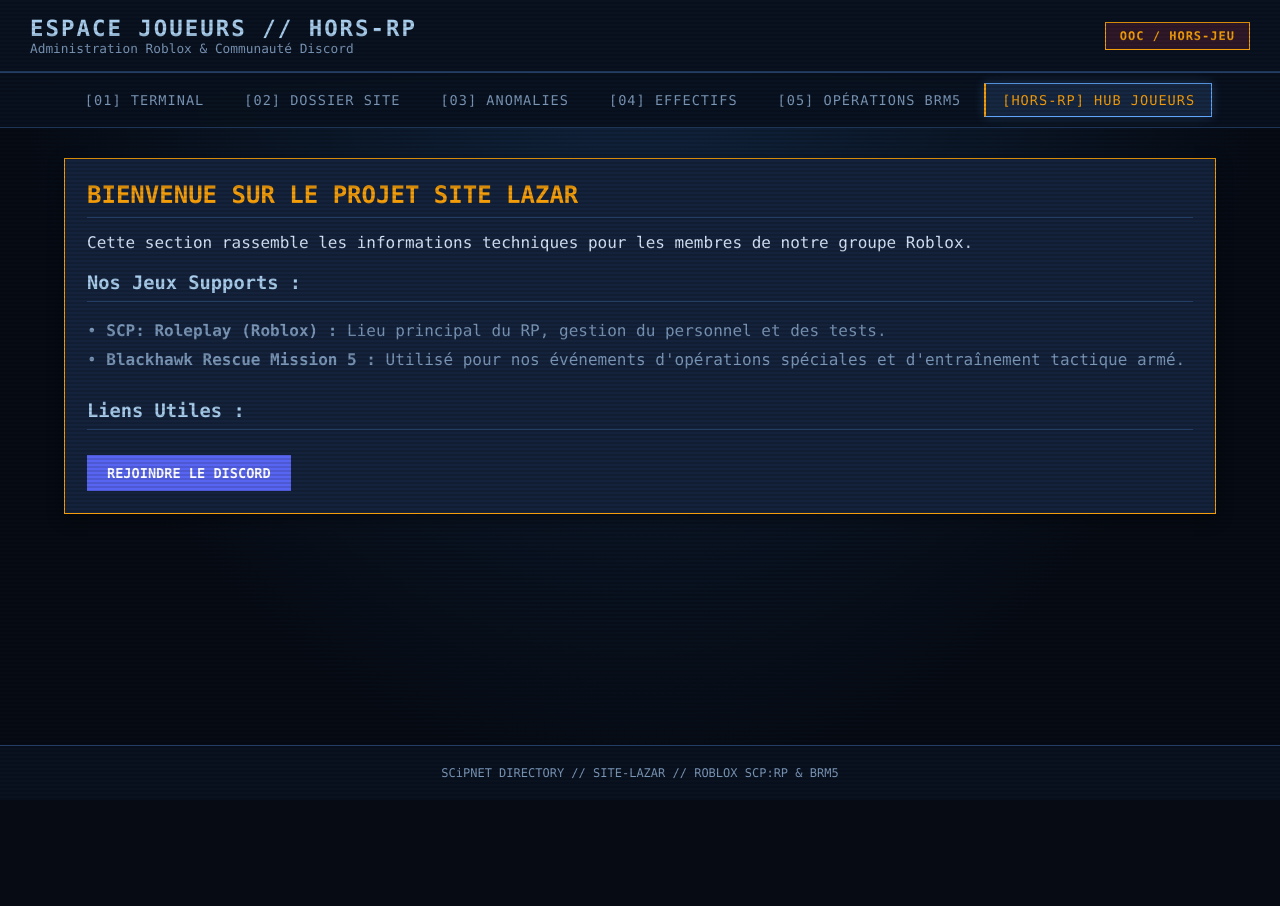
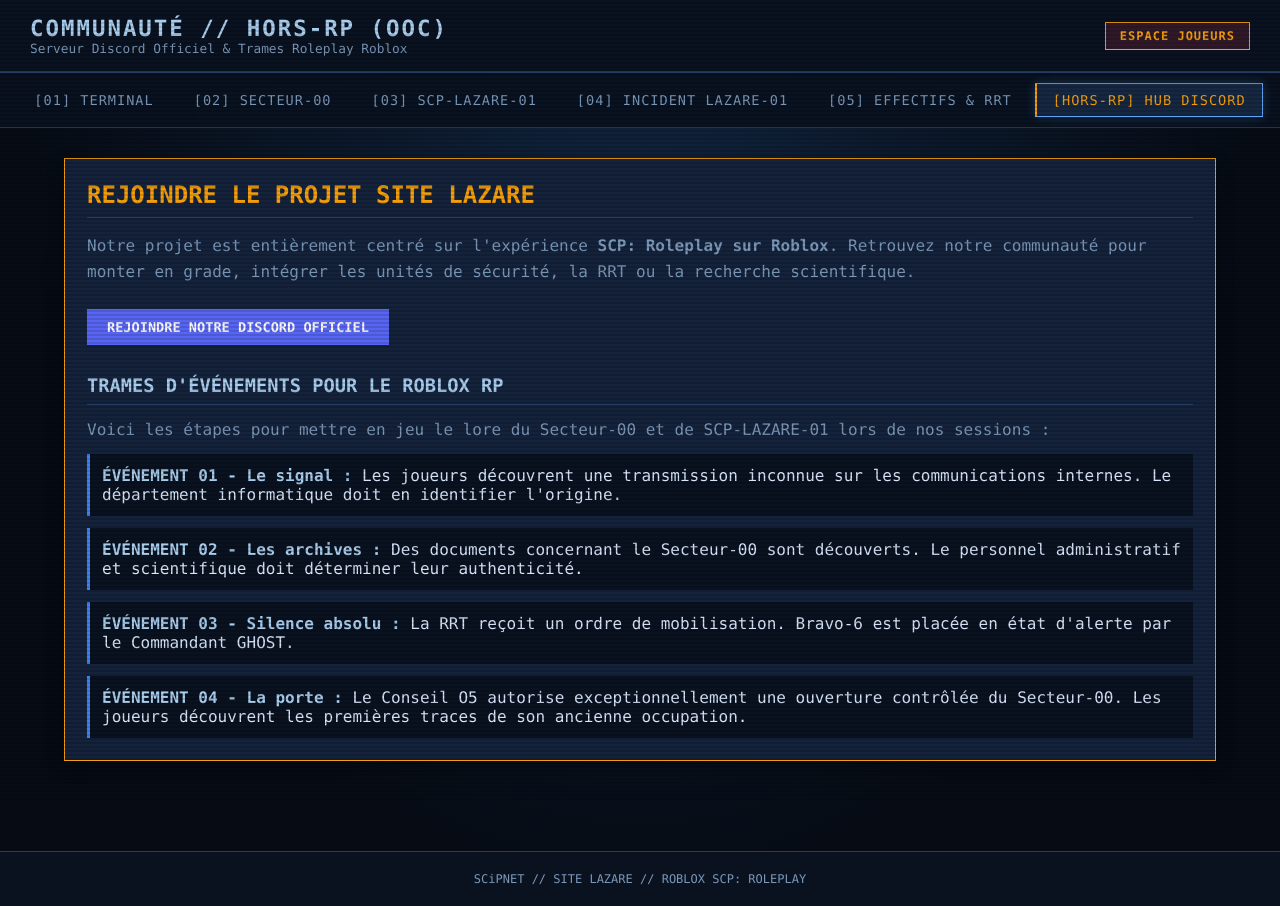
Before and after one commit to SITE-LAZARE/ST, a plain HTML site: page communaute.html in a window 1280 px wide. Before the commit the page ends 800 px from the top, so only its background shows below. Drawn offline with Linux system fonts and the light colour scheme.

Commit message:
Update community page title and content

```diff
--- a/communaute.html
+++ b/communaute.html
@@ -3,45 +3,59 @@
 <head>
     <meta charset="UTF-8">
     <meta name="viewport" content="width=device-width, initial-scale=1.0">
-    <title>SITE-LAZAR // Espace Hors-RP</title>
+    <title>SITE LAZARE // Espace Joueurs</title>
     <link rel="stylesheet" href="style.css">
 </head>
 <body>
     <header>
         <div class="brand">
-            <h1>ESPACE JOUEURS // HORS-RP</h1>
-            <p>Administration Roblox & Communauté Discord</p>
+            <h1>COMMUNAUTÉ // HORS-RP (OOC)</h1>
+            <p>Serveur Discord Officiel & Trames Roleplay Roblox</p>
         </div>
-        <div class="badge-alert" style="border-color:var(--alert-amber); color:var(--alert-amber);">OOC / HORS-JEU</div>
+        <div class="badge-alert" style="border-color:var(--alert-amber); color:var(--alert-amber);">ESPACE JOUEURS</div>
     </header>
 
     <nav>
         <a href="index.html" class="nav-link">[01] Terminal</a>
-        <a href="lore.html" class="nav-link">[02] Dossier Site</a>
-        <a href="scps.html" class="nav-link">[03] Anomalies</a>
-        <a href="effectifs.html" class="nav-link">[04] Effectifs</a>
-        <a href="operations.html" class="nav-link">[05] Opérations BRM5</a>
-        <a href="communaute.html" class="nav-link active ooc">[HORS-RP] Hub Joueurs</a>
+        <a href="lore.html" class="nav-link">[02] Secteur-00</a>
+        <a href="scps.html" class="nav-link">[03] SCP-LAZARE-01</a>
+        <a href="incidents.html" class="nav-link">[04] Incident LAZARE-01</a>
+        <a href="effectifs.html" class="nav-link">[05] Effectifs & RRT</a>
+        <a href="communaute.html" class="nav-link active ooc">[HORS-RP] Hub Discord</a>
     </nav>
 
     <div class="container">
         <div class="card" style="border-color: var(--alert-amber);">
-            <h2 style="color: var(--alert-amber);">BIENVENUE SUR LE PROJET SITE LAZAR</h2>
-            <p style="margin-bottom: 15px;">Cette section rassemble les informations techniques pour les membres de notre groupe Roblox.</p>
-
-            <h3 style="margin-top: 20px;">Nos Jeux Supports :</h3>
-            <p style="line-height: 1.8; color: var(--text-secondary);">
-                • <strong>SCP: Roleplay (Roblox) :</strong> Lieu principal du RP, gestion du personnel et des tests.<br>
-                • <strong>Blackhawk Rescue Mission 5 :</strong> Utilisé pour nos événements d'opérations spéciales et d'entraînement tactique armé.
+            <h2 style="color: var(--alert-amber);">REJOINDRE LE PROJET SITE LAZARE</h2>
+            <p style="margin-bottom: 15px; color: var(--text-secondary); line-height: 1.6;">
+                Notre projet est entièrement centré sur l'expérience <strong>SCP: Roleplay sur Roblox</strong>. Retrouvez notre communauté pour monter en grade, intégrer les unités de sécurité, la RRT ou la recherche scientifique.
+            </p>
+            <p style="margin-bottom: 20px;">
+                <a href="https://discord.gg/tjZvkkUbhM" target="_blank" class="btn-action">REJOINDRE NOTRE DISCORD OFFICIEL</a>
             </p>
 
-            <h3 style="margin-top: 25px;">Liens Utiles :</h3>
-            <a href="https://discord.gg/" target="_blank" class="btn-action">REJOINDRE LE DISCORD</a>
+            <h3 style="margin-top: 30px; border-color: var(--border-ice);">TRAMES D'ÉVÉNEMENTS POUR LE ROBLOX RP</h3>
+            <p style="color: var(--text-secondary); margin-bottom: 15px;">Voici les étapes pour mettre en jeu le lore du Secteur-00 et de SCP-LAZARE-01 lors de nos sessions :</p>
+
+            <div style="display:flex; flex-direction:column; gap:12px;">
+                <div style="background:var(--bg-surface); padding:12px; border-left:3px solid var(--border-bright);">
+                    <strong style="color:var(--ice-pale);">ÉVÉNEMENT 01 - Le signal :</strong> Les joueurs découvrent une transmission inconnue sur les communications internes. Le département informatique doit en identifier l'origine.
+                </div>
+                <div style="background:var(--bg-surface); padding:12px; border-left:3px solid var(--border-bright);">
+                    <strong style="color:var(--ice-pale);">ÉVÉNEMENT 02 - Les archives :</strong> Des documents concernant le Secteur-00 sont découverts. Le personnel administratif et scientifique doit déterminer leur authenticité.
+                </div>
+                <div style="background:var(--bg-surface); padding:12px; border-left:3px solid var(--border-bright);">
+                    <strong style="color:var(--ice-pale);">ÉVÉNEMENT 03 - Silence absolu :</strong> La RRT reçoit un ordre de mobilisation. Bravo-6 est placée en état d'alerte par le Commandant GHOST.
+                </div>
+                <div style="background:var(--bg-surface); padding:12px; border-left:3px solid var(--border-bright);">
+                    <strong style="color:var(--ice-pale);">ÉVÉNEMENT 04 - La porte :</strong> Le Conseil O5 autorise exceptionnellement une ouverture contrôlée du Secteur-00. Les joueurs découvrent les premières traces de son ancienne occupation.
+                </div>
+            </div>
         </div>
     </div>
 
     <footer>
-        <p>SCiPNET DIRECTORY // SITE-LAZAR // ROBLOX SCP:RP & BRM5</p>
+        <p>SCiPNET // SITE LAZARE // ROBLOX SCP: ROLEPLAY</p>
     </footer>
     <script src="script.js"></script>
 </body>
```
